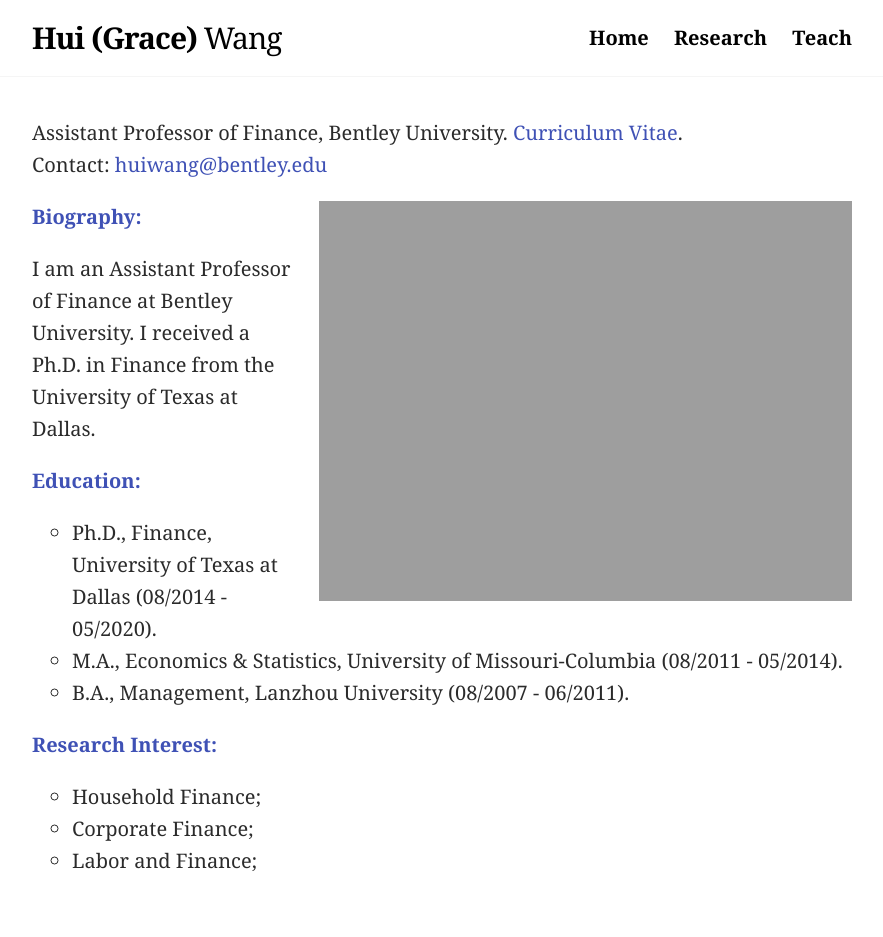
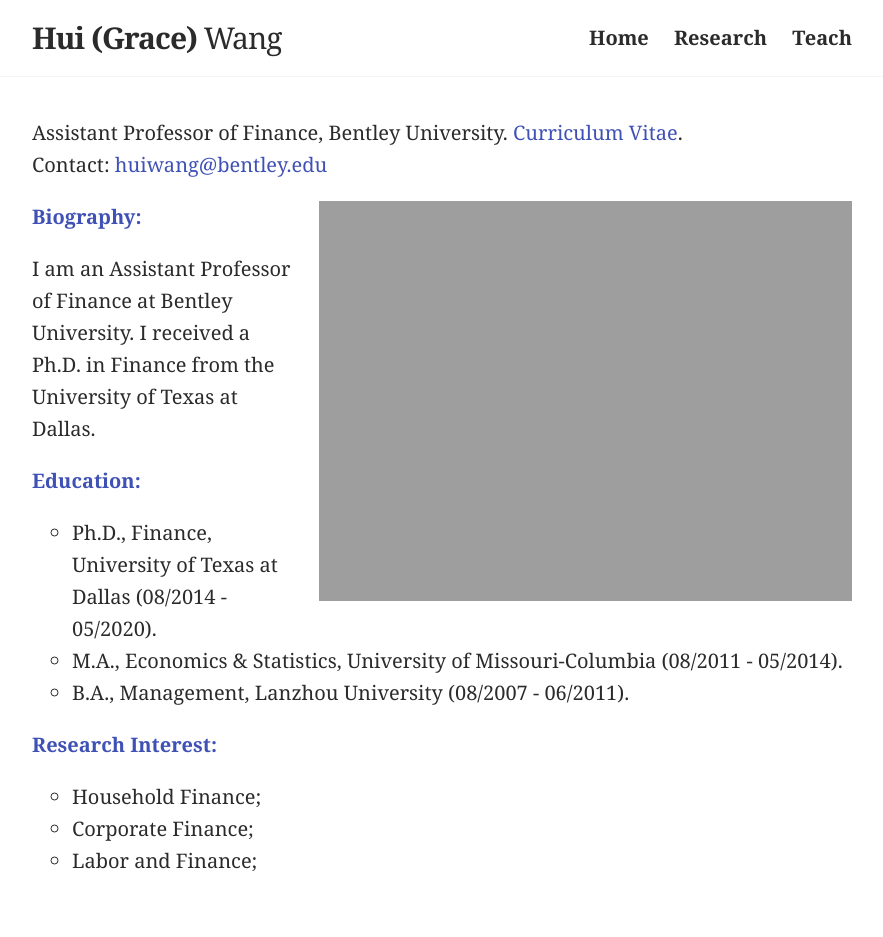
Before and after one commit to huigracewang/homepage, a Jekyll site: the page built from index.md, in a window 1280 px wide. Shown: the whole page, without its empty margins (198-1081 px from the left). Built offline with Jekyll 4.4.1, drawn with Linux system fonts in a browser that asks for light colours.

Commit message:
Update header.html

```diff
--- a/_includes/header.html
+++ b/_includes/header.html
@@ -1,6 +1,6 @@
 <header class="site-header">
   <div class="wrapper">
-    <a class="site-title" href="{{ "" | prepend: site.baseurl | prepend: site.url }}/" style="color:#000000">
+    <a class="site-title" href="{{ "" | prepend: site.baseurl | prepend: site.url }}/" style="color:#2b2b2b">
       <strong>Hui (Grace) </strong> Wang
     </a>
 
@@ -15,7 +15,7 @@
             {% assign page_link = "/" | append: page.name | downcase %}
           {% endif %}
           {% assign page_link = page_link | absolute_url %}
-          <a class="page-link" href="{{ page_link }}" style="color:#000000">
+          <a class="page-link" href="{{ page_link }}" style="color:#2b2b2b">
             <strong>{{ page.name }}</strong>
           </a>
         {% endfor %}
```
